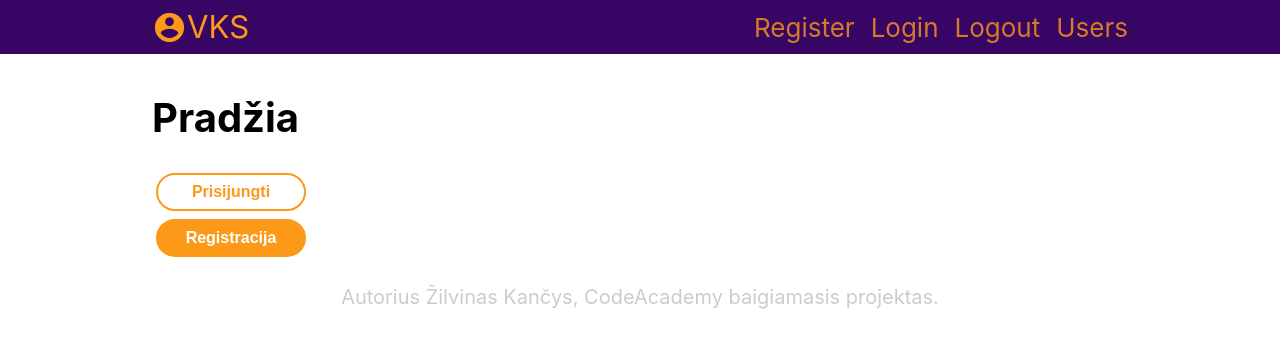
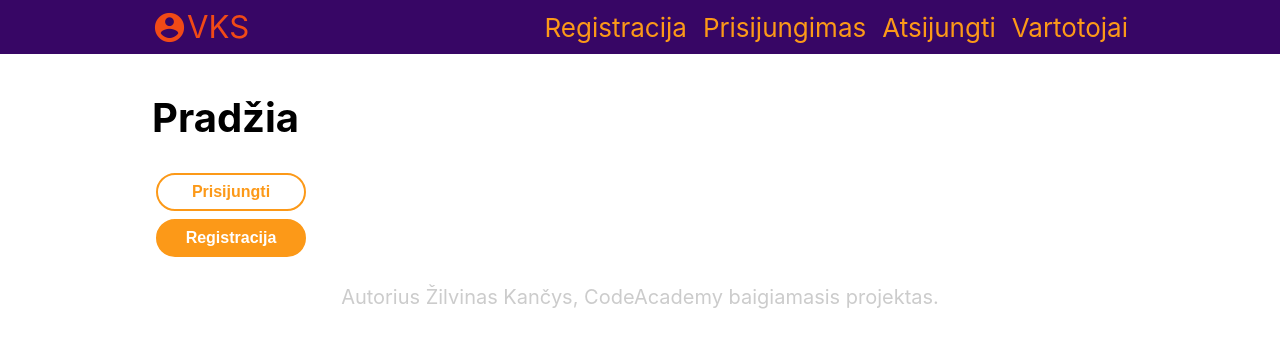
Before and after one commit to 194pp/code-academy_final-asignment, a React (Create React App) app: page / in a window 1280 px wide. Shown: the top 348 px of the page. Built offline with nearby package versions, Linux system fonts and the light colour scheme; no server answers.

Commit message:
Small Navbar adjustments.

```diff
--- a/src/components/Header/Navigation/NavItem.module.css
+++ b/src/components/Header/Navigation/NavItem.module.css
@@ -1,5 +1,5 @@
 .NavItem {
-  color: rgba(252, 153, 24, 0.8);
+  color: #FC9918FF;
   text-decoration: none;
   display: flex;
   align-items: center;
@@ -7,10 +7,10 @@
 }
 
 .Logo {
-  color: #FC9918FF;
+  color: #F14A16;
   font-size: 1.2em;
 }
 
 .NavItem:hover {
-  color: #F14A16;
+  color: white;
 }
--- a/src/components/Header/Navigation/Navbar.jsx
+++ b/src/components/Header/Navigation/Navbar.jsx
@@ -4,10 +4,10 @@ import NavItem from "./NavItem";
 const Navbar = () => {
   return (
     <nav className={classes.Navbar}>
-      <NavItem to="/register" content="Register"/>
-      <NavItem to="/login" content="Login"/>
-      <NavItem to="/logout" content="Logout"/>
-      <NavItem to="/users" content="Users"/>
+      <NavItem to="/register" content="Registracija"/>
+      <NavItem to="/login" content="Prisijungimas"/>
+      <NavItem to="/logout" content="Atsijungti"/>
+      <NavItem to="/users" content="Vartotojai"/>
     </nav>
   )
 }
```
